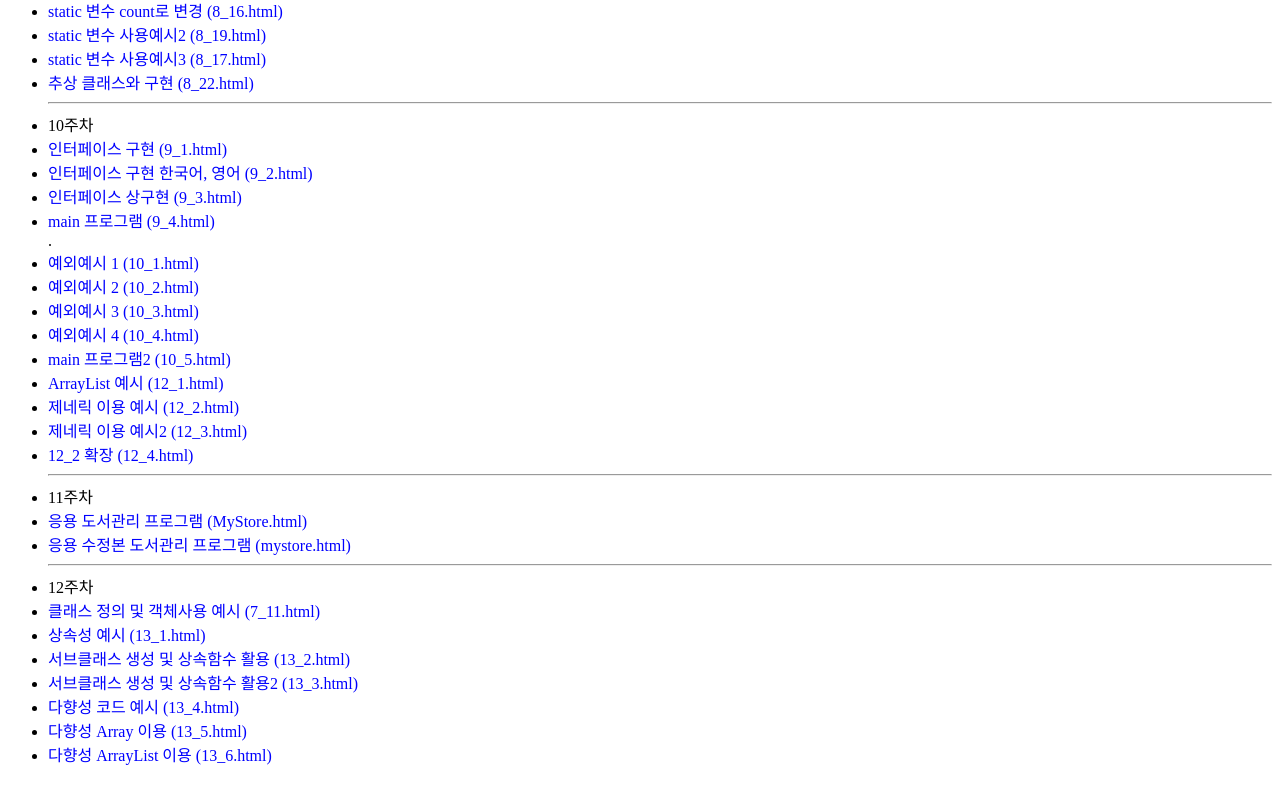
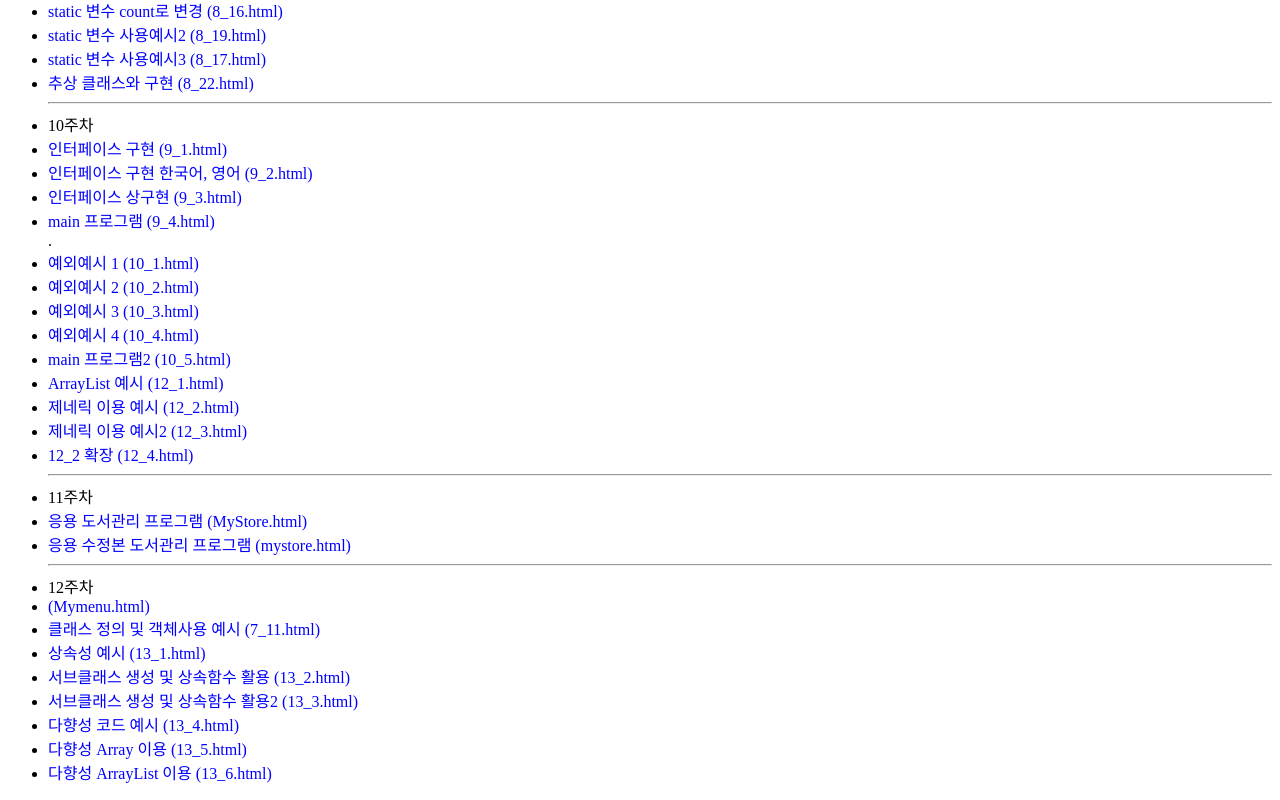
Before and after one commit to ljjkylious/ljjkylious.github.io, a plain HTML site: page index.html in a window 1280 px wide. Shown: the part 2531-3331 px from the top of the page. Drawn offline with Linux system fonts and the light colour scheme.

Commit message:
Update index.html

```diff
--- a/index.html
+++ b/index.html
@@ -146,6 +146,7 @@
   <li><a href=https://ljjkylious.github.io/10주차과제/mystore.html>응용 수정본 도서관리 프로그램 (mystore.html)</a></li>
   </ol><hr/>
   <li> 12주차 </li>
+  <li><a href=https://ljjkylious.github.io/10주차과제/Mymenu.html> (Mymenu.html)</a></li>
   <li><a href=https://ljjkylious.github.io/10주차과제/7_11.html>클래스 정의 및 객체사용 예시 (7_11.html)</a></li>
   <li><a href=https://ljjkylious.github.io/10주차과제/13_1.html>상속성 예시 (13_1.html)</a></li>
   <li><a href=https://ljjkylious.github.io/10주차과제/13_2.html>서브클래스 생성 및 상속함수 활용 (13_2.html)</a></li>
```
